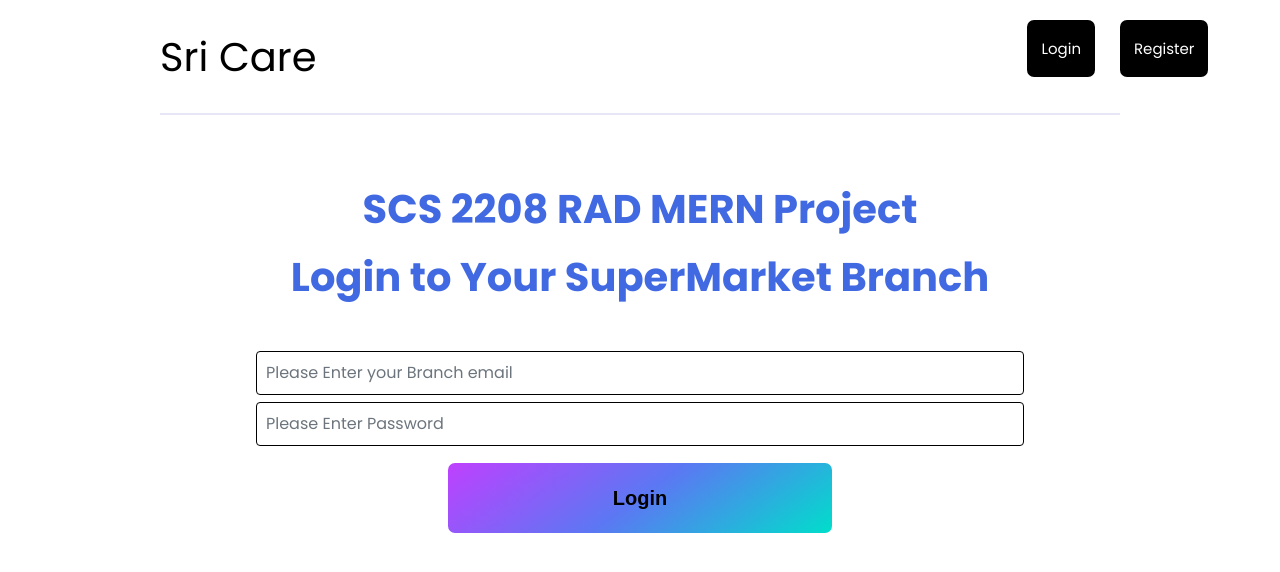
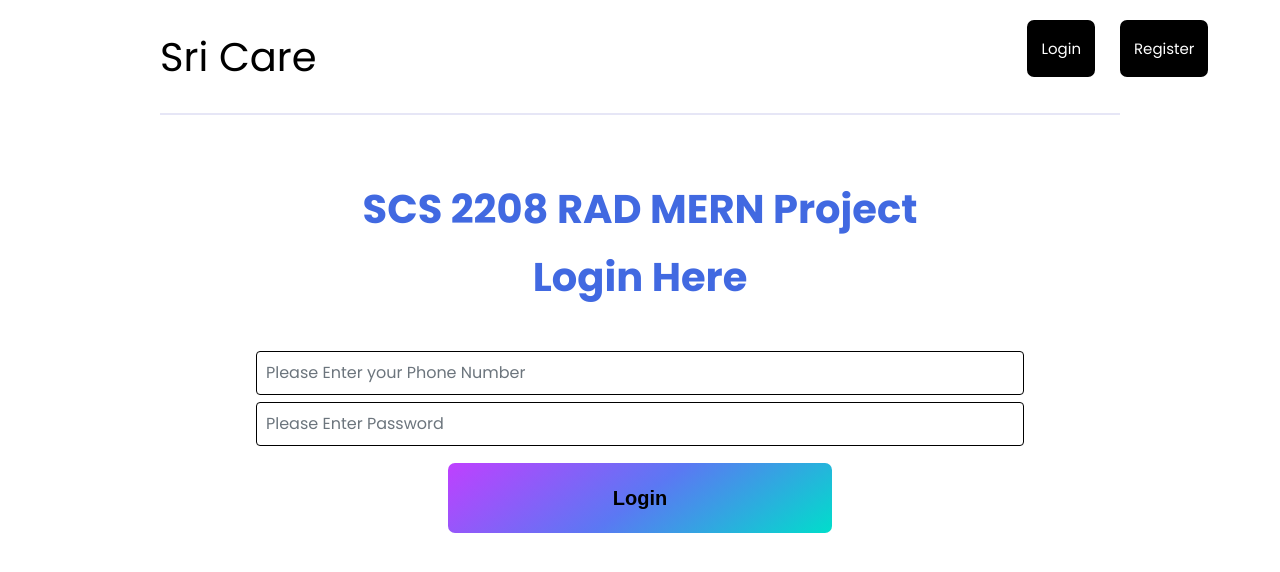
Before and after one commit to CharithSathsara/middleware-front-end, a React (Create React App) app: page /login in a window 1280 px wide. Shown: the top 572 px of the page. Built offline with nearby package versions, Linux system fonts and the light colour scheme.

Commit message:
Design the login page

```diff
--- a/src/pages/Login.jsx
+++ b/src/pages/Login.jsx
@@ -72,7 +72,7 @@ function Login() {
     return (
         <>
             <section className='heading'>
-                <h1>Login to Your SuperMarket Branch</h1>
+                <h1>Login Here</h1>
             </section>
 
             <section className='form'>
@@ -84,7 +84,7 @@ function Login() {
                             id='email'
                             name='email'
                             value={email}
-                            placeholder='Please Enter your Branch email'
+                            placeholder='Please Enter your Phone Number'
                             onChange={onChange}
                         />
                     </div>
```
